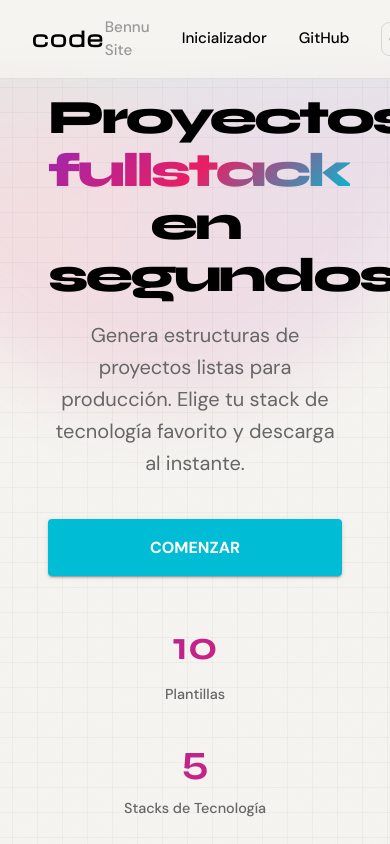
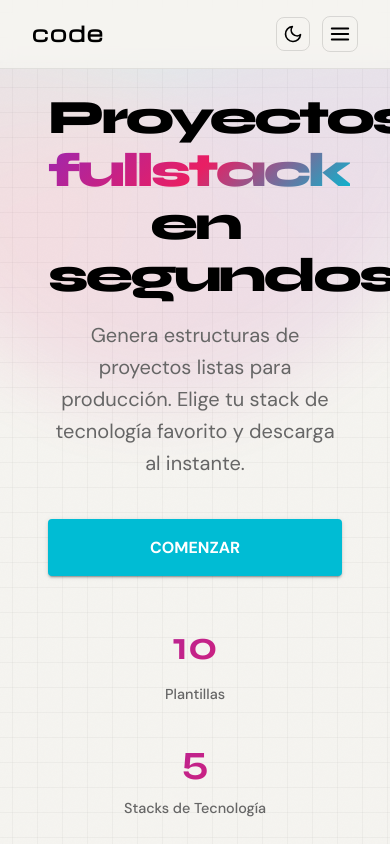
Before and after one commit to bennu/code, a Next.js app: page / in a window 390 px wide. Shown: the top 844 px of the page. Built offline with nearby package versions, Linux system fonts and the light colour scheme.

Commit message:
feat: mobile settings added

```diff
--- a/components/Navbar.tsx
+++ b/components/Navbar.tsx
@@ -3,12 +3,16 @@
 import {
   AppBar,
   Box,
+  Drawer,
   IconButton,
   Link as MuiLink,
+  List,
+  ListItem,
   Toolbar,
   Tooltip,
   Typography,
 } from "@mui/material"
+import { useState } from "react"
 import { useThemeMode } from "@/lib/ThemeContext"
 
 function SunIcon() {
@@ -53,10 +57,67 @@ function MoonIcon() {
   )
 }
 
+function MenuIcon() {
+  return (
+    <svg
+      width="22"
+      height="22"
+      viewBox="0 0 24 24"
+      fill="none"
+      stroke="currentColor"
+      strokeWidth="2"
+      strokeLinecap="round"
+      strokeLinejoin="round"
+    >
+      <line x1="3" y1="6" x2="21" y2="6" />
+      <line x1="3" y1="12" x2="21" y2="12" />
+      <line x1="3" y1="18" x2="21" y2="18" />
+    </svg>
+  )
+}
+
+function CloseIcon() {
+  return (
+    <svg
+      width="22"
+      height="22"
+      viewBox="0 0 24 24"
+      fill="none"
+      stroke="currentColor"
+      strokeWidth="2"
+      strokeLinecap="round"
+      strokeLinejoin="round"
+    >
+      <line x1="18" y1="6" x2="6" y2="18" />
+      <line x1="6" y1="6" x2="18" y2="18" />
+    </svg>
+  )
+}
+
+const navLinks = [
+  { label: "Bennu Site", href: "https://bennu.cl/", external: true },
+  { label: "Inicializador", href: "#code", external: false },
+  { label: "GitHub", href: "https://github.com/bennu", external: true },
+]
+
 export default function Navbar() {
   const { isDark, toggleTheme } = useThemeMode()
+  const [drawerOpen, setDrawerOpen] = useState(false)
+
+  const linkSx = (muted = false) => ({
+    textDecoration: "none",
+    color: muted
+      ? isDark ? "#7885a8" : "#999"
+      : isDark ? "#f0f0f0" : "#000",
+    fontSize: "0.95rem",
+    fontWeight: 500,
+    cursor: "pointer",
+    transition: "color 0.3s ease",
+    "&:hover": { color: "#9c27b0" },
+  })
 
   return (
+    <>
       <AppBar
         position="fixed"
         sx={{
@@ -92,53 +153,18 @@ export default function Navbar() {
             code
           </MuiLink>
 
-        <Box sx={{ display: "flex", gap: "2rem", alignItems: "center" }}>
+          {/* Desktop links */}
+          <Box sx={{ display: { xs: "none", md: "flex" }, gap: "2rem", alignItems: "center" }}>
+            {navLinks.map(({ label, href, external }) => (
               <MuiLink
-            href="https://bennu.cl/"
-            target="_blank"
-            rel="noopener noreferrer"
-            sx={{
-              textDecoration: "none",
-              color: isDark ? "#7885a8" : "#999",
-              fontSize: "0.95rem",
-              fontWeight: 500,
-              cursor: "pointer",
-              transition: "color 0.3s ease",
-              "&:hover": { color: "#9c27b0" },
-            }}
+                key={label}
+                href={href}
+                {...(external ? { target: "_blank", rel: "noopener noreferrer" } : {})}
+                sx={linkSx(label === "Bennu Site")}
               >
-            Bennu Site
+                {label}
               </MuiLink>
-          <MuiLink
-            href="#code"
-            sx={{
-              textDecoration: "none",
-              color: isDark ? "#f0f0f0" : "#000",
-              fontSize: "0.95rem",
-              fontWeight: 500,
-              cursor: "pointer",
-              transition: "color 0.3s ease",
-              "&:hover": { color: "#9c27b0" },
-            }}
-          >
-            Inicializador
-          </MuiLink>
-          <MuiLink
-            href="https://github.com/bennu"
-            target="_blank"
-            rel="noopener noreferrer"
-            sx={{
-              textDecoration: "none",
-              color: isDark ? "#f0f0f0" : "#000",
-              fontSize: "0.95rem",
-              fontWeight: 500,
-              cursor: "pointer",
-              transition: "color 0.3s ease",
-              "&:hover": { color: "#9c27b0" },
-            }}
-          >
-            GitHub
-          </MuiLink>
+            ))}
             <Tooltip title={isDark ? "Modo claro" : "Modo noche"}>
               <IconButton
                 onClick={toggleTheme}
@@ -160,7 +186,122 @@ export default function Navbar() {
               </IconButton>
             </Tooltip>
           </Box>
+
+          {/* Mobile: theme toggle + hamburger */}
+          <Box sx={{ display: { xs: "flex", md: "none" }, gap: "0.75rem", alignItems: "center" }}>
+            <Tooltip title={isDark ? "Modo claro" : "Modo noche"}>
+              <IconButton
+                onClick={toggleTheme}
+                size="small"
+                sx={{
+                  color: isDark ? "#f0f0f0" : "#000",
+                  border: isDark ? "1px solid rgba(255,255,255,0.15)" : "1px solid rgba(0,0,0,0.12)",
+                  borderRadius: "8px",
+                  padding: "6px",
+                  transition: "all 0.3s ease",
+                  "&:hover": {
+                    background: isDark ? "rgba(255,255,255,0.08)" : "rgba(0,0,0,0.06)",
+                    borderColor: "#9c27b0",
+                    color: "#9c27b0",
+                  },
+                }}
+              >
+                {isDark ? <SunIcon /> : <MoonIcon />}
+              </IconButton>
+            </Tooltip>
+            <IconButton
+              onClick={() => setDrawerOpen(true)}
+              size="small"
+              sx={{
+                color: isDark ? "#f0f0f0" : "#000",
+                border: isDark ? "1px solid rgba(255,255,255,0.15)" : "1px solid rgba(0,0,0,0.12)",
+                borderRadius: "8px",
+                padding: "6px",
+                transition: "all 0.3s ease",
+                "&:hover": {
+                  background: isDark ? "rgba(255,255,255,0.08)" : "rgba(0,0,0,0.06)",
+                  borderColor: "#9c27b0",
+                  color: "#9c27b0",
+                },
+              }}
+            >
+              <MenuIcon />
+            </IconButton>
+          </Box>
         </Toolbar>
       </AppBar>
+
+      {/* Mobile Drawer */}
+      <Drawer
+        anchor="right"
+        open={drawerOpen}
+        onClose={() => setDrawerOpen(false)}
+        PaperProps={{
+          sx: {
+            width: 260,
+            background: isDark ? "#0f0f0f" : "#f5f4f0",
+            borderLeft: isDark
+              ? "1px solid rgba(255,255,255,0.08)"
+              : "1px solid rgba(0,0,0,0.08)",
+            padding: "1.5rem 1rem",
+          },
+        }}
+      >
+        {/* Drawer header */}
+        <Box sx={{ display: "flex", justifyContent: "space-between", alignItems: "center", mb: 3 }}>
+          <MuiLink
+            href="#"
+            onClick={() => setDrawerOpen(false)}
+            sx={{
+              fontFamily: "var(--font-michroma)",
+              fontSize: "1.2rem",
+              fontWeight: 700,
+              letterSpacing: "2px",
+              color: isDark ? "#f0f0f0" : "#000",
+              textDecoration: "none",
+              "&:hover": { color: "#9c27b0" },
+            }}
+          >
+            code
+          </MuiLink>
+          <IconButton
+            onClick={() => setDrawerOpen(false)}
+            size="small"
+            sx={{
+              color: isDark ? "#f0f0f0" : "#000",
+              padding: "4px",
+              "&:hover": { color: "#9c27b0" },
+            }}
+          >
+            <CloseIcon />
+          </IconButton>
+        </Box>
+
+        {/* Drawer links */}
+        <List disablePadding sx={{ display: "flex", flexDirection: "column", gap: "0.25rem" }}>
+          {navLinks.map(({ label, href, external }) => (
+            <ListItem key={label} disablePadding>
+              <MuiLink
+                href={href}
+                {...(external ? { target: "_blank", rel: "noopener noreferrer" } : {})}
+                onClick={() => setDrawerOpen(false)}
+                sx={{
+                  ...linkSx(label === "Bennu Site"),
+                  display: "block",
+                  width: "100%",
+                  padding: "0.75rem 0.5rem",
+                  fontSize: "1rem",
+                  borderBottom: isDark
+                    ? "1px solid rgba(255,255,255,0.06)"
+                    : "1px solid rgba(0,0,0,0.06)",
+                }}
+              >
+                {label}
+              </MuiLink>
+            </ListItem>
+          ))}
+        </List>
+      </Drawer>
+    </>
   )
 }
```
Lines whose indentation alone changed are shown as unchanged.
